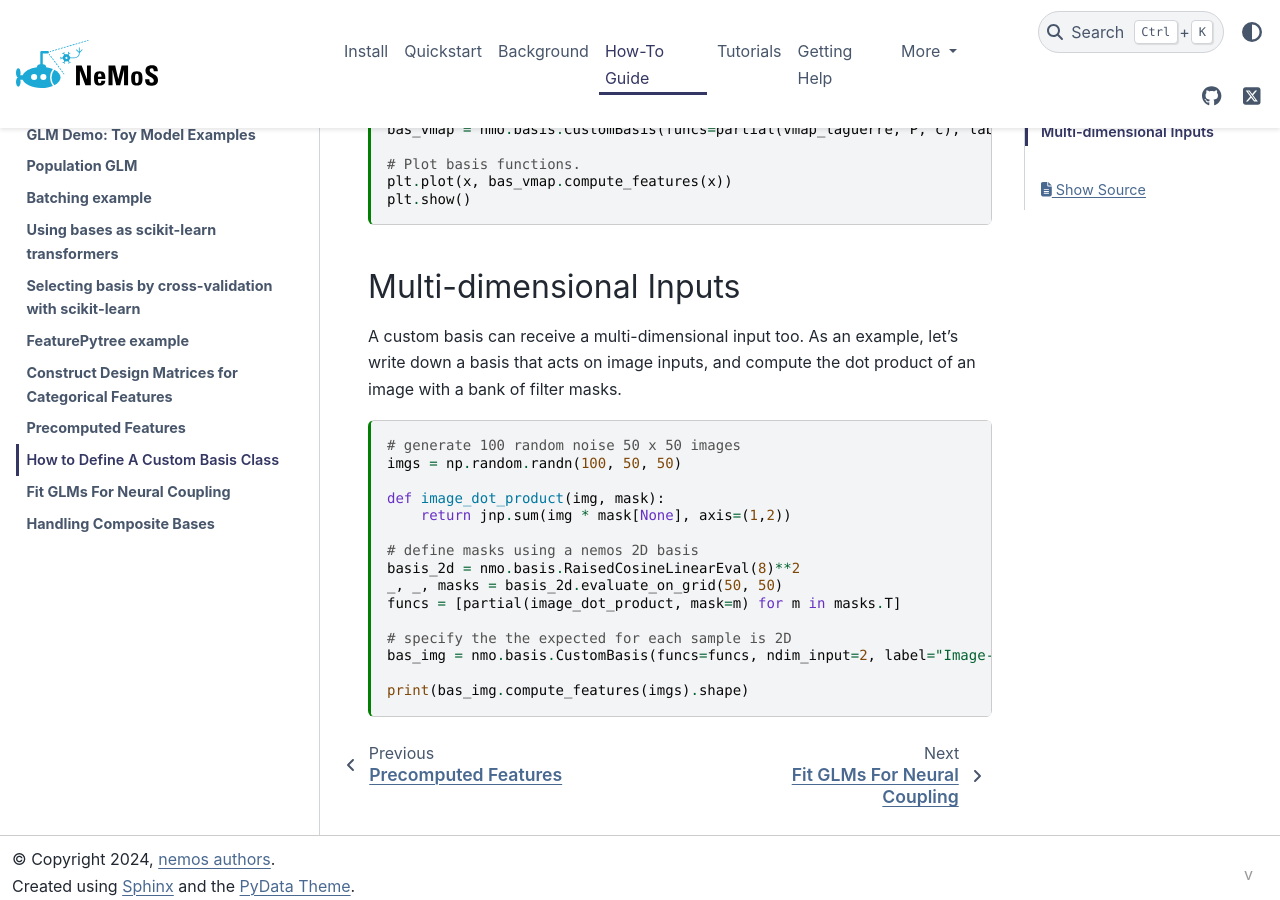
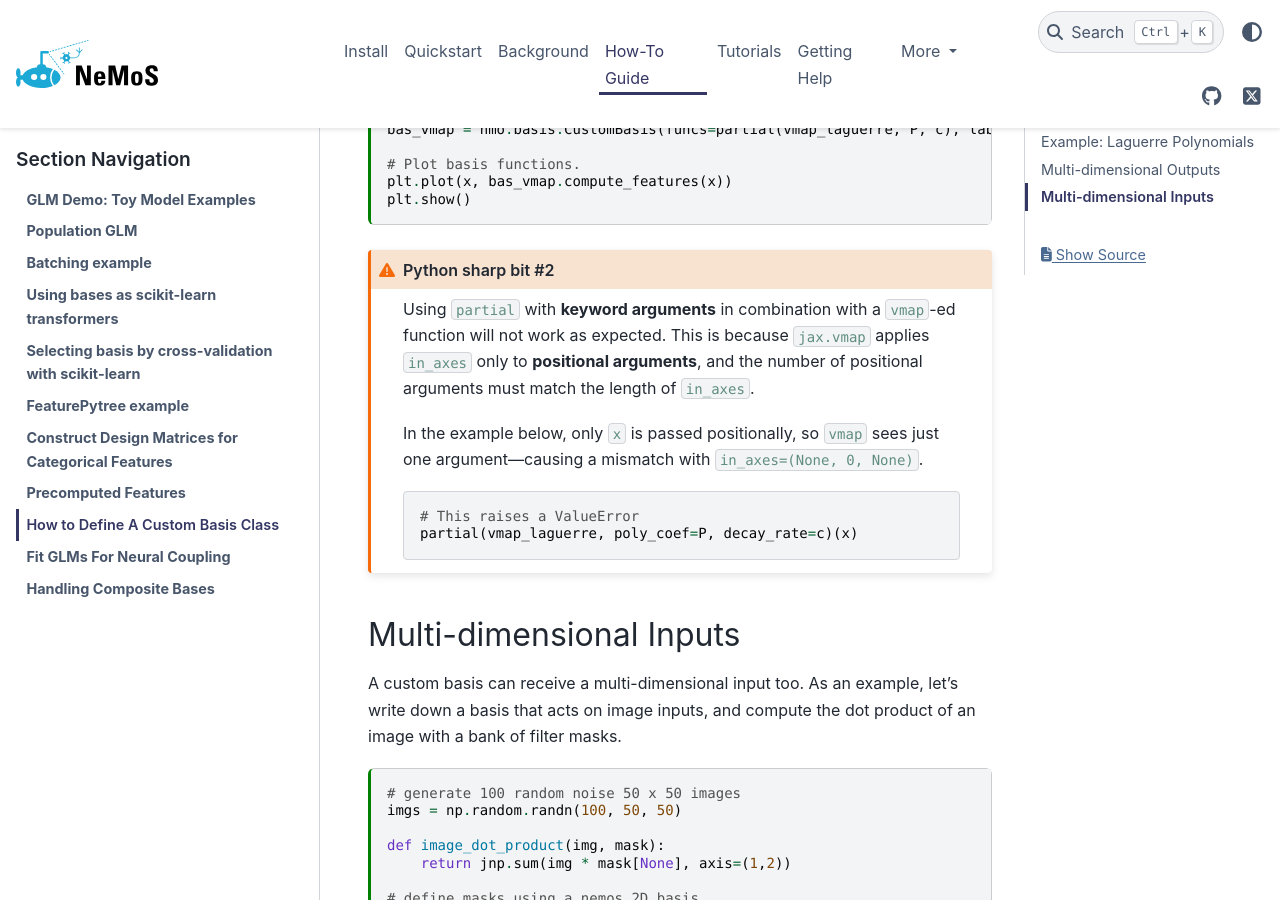
Before and after one commit to flatironinstitute/nemos, a Sphinx documentation site: the page built from docs/how_to_guide/define_a_custom_basis.md, in a window 1280 px wide and 900 px high, scrolled down 1981 px. Built offline with Sphinx 7.4.7 and the PyData theme 0.15.4, drawn with Linux system fonts in a browser that asks for light colours.

Commit message:
added second admonition

````diff
--- a/docs/how_to_guide/define_a_custom_basis.md
+++ b/docs/how_to_guide/define_a_custom_basis.md
@@ -95,6 +95,19 @@
 plt.show()
 ```
 
+:::{admonition} Python sharp bit #2
+:class: warning
+
+Using `partial` with **keyword arguments** in combination with a `vmap`-ed function will not work as expected. This is because `jax.vmap` applies `in_axes` only to **positional arguments**, and the number of positional arguments must match the length of `in_axes`.
+
+In the example below, only `x` is passed positionally, so `vmap` sees just one argument—causing a mismatch with `in_axes=(None, 0, None)`.
+
+```{code} ipython
+# This raises a ValueError
+partial(vmap_laguerre, poly_coef=P, decay_rate=c)(x)
+```
+:::
+
 ## Multi-dimensional Inputs
 
 A custom basis can receive a multi-dimensional input too. As an example, let's write down a basis that acts on image inputs, and compute the dot product of an image with a bank of filter masks.
````
